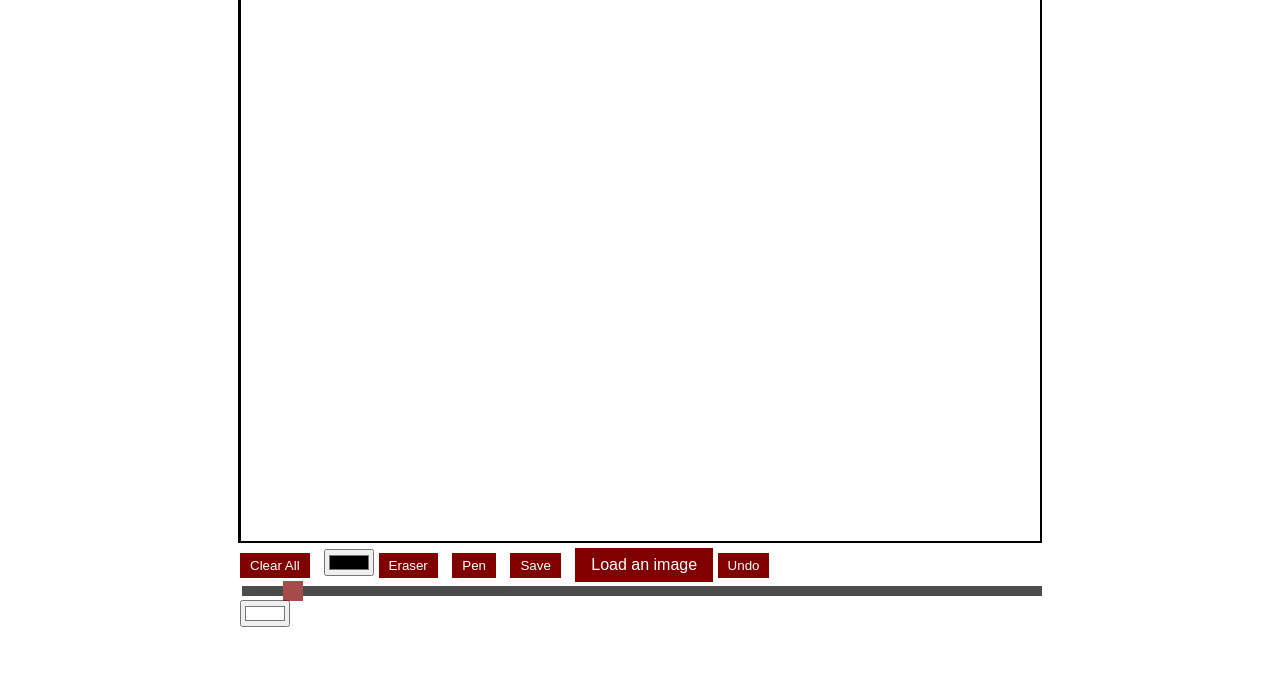
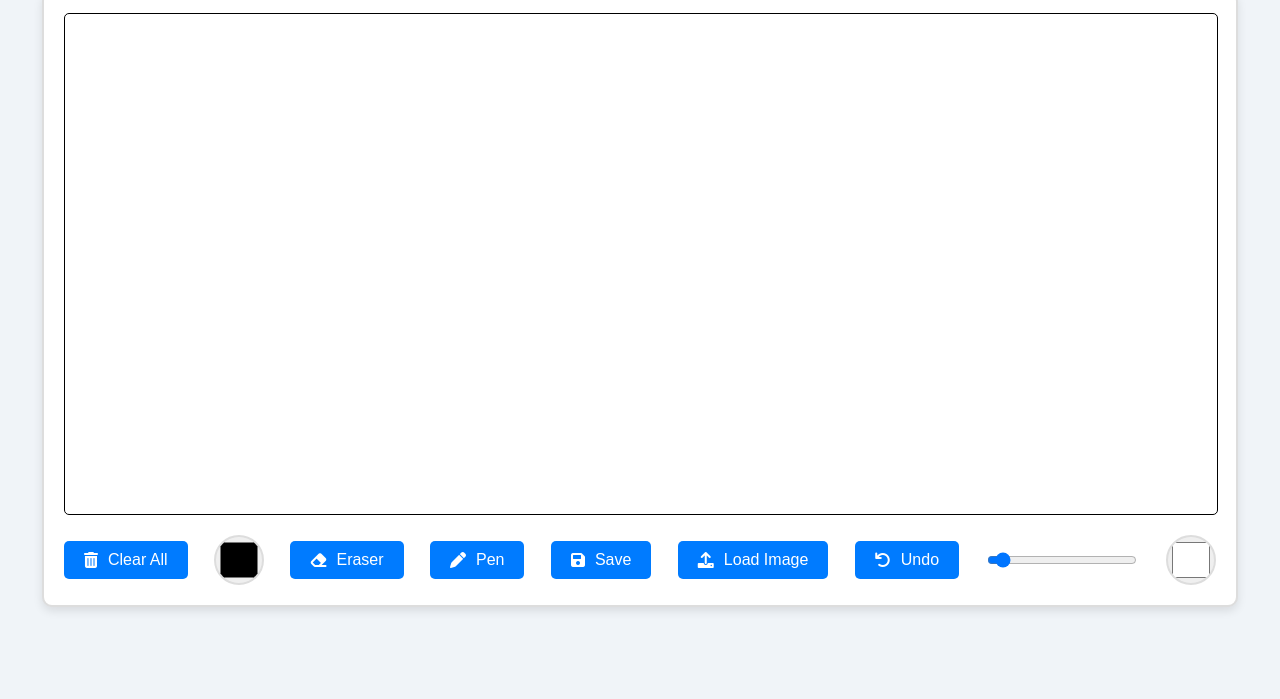
Before and after one commit to moayyadsaleh/virtual-board, a plain HTML site: page index.html in a window 1280 px wide. Shown: the part 101-800 px from the top of the page. Drawn offline with Linux system fonts and the light colour scheme.

Commit message:
Add the following

```diff
--- a/index.html
+++ b/index.html
@@ -4,86 +4,90 @@
     <meta charset="UTF-8" />
     <meta name="viewport" content="width=device-width, initial-scale=1.0" />
     <title>Virtual Board</title>
+    <link
+      rel="stylesheet"
+      href="https://cdnjs.cloudflare.com/ajax/libs/font-awesome/6.0.0-beta3/css/all.min.css"
+    />
     <link rel="stylesheet" href="styles.css" />
   </head>
   <body>
-    <div class="header">
-      <img
-        src="https://findvectorlogo.com/wp-content/uploads/2020/04/university-of-montana-vector-logo.png"
-        alt="University of Montana Logo"
-        class="logo-left"
-      />
-
-      <img
-        src="https://live.staticflickr.com/65535/51262624119_07fb913283_z.jpg"
-        alt="University Logo"
-        class="logo-right"
-      />
-    </div>
-    <div id="board">
+    <div id="board" class="board-container">
       <canvas id="canvas"></canvas>
+      <div class="controls">
         <button
           id="clearButton"
           class="btn"
           title="Clear All - Click to clear the canvas"
         >
-        Clear All
+          <i class="fas fa-trash-alt"></i> Clear All
         </button>
-      <input type="color" id="colorPicker" value="#000000" />
+        <input
+          type="color"
+          id="colorPicker"
+          class="color-picker"
+          value="#000000"
+          title="Choose Pen Color"
+        />
         <button
           id="eraserButton"
           class="btn"
           title="Eraser - Click to switch to eraser mode"
         >
-        Eraser
+          <i class="fas fa-eraser"></i> Eraser
         </button>
         <button
           id="penButton"
           class="btn"
           title="Pen - Click to switch to pen mode"
         >
-        Pen
+          <i class="fas fa-pen"></i> Pen
         </button>
         <button
           id="saveButton"
           class="btn"
           title="Save - Click to save the canvas as an image"
         >
-        Save
+          <i class="fas fa-save"></i> Save
         </button>
         <label
           id="fileLabel"
           for="fileInput"
+          class="btn file-label"
           title="Load Image - Click to load an image onto the canvas"
-        >Load an image</label
         >
+          <i class="fas fa-upload"></i> Load Image
+        </label>
         <input
           type="file"
           id="fileInput"
           accept="image/*"
-        title="Image Input - Choose an image to load onto the canvas"
+          class="hidden-input"
+          title="Choose an image to load onto the canvas"
         />
         <button
           id="undoButton"
           class="btn"
           title="Undo - Click to undo the last action"
         >
-        Undo
+          <i class="fas fa-undo"></i> Undo
         </button>
         <input
           type="range"
           id="penSizeRange"
+          class="range-input"
           min="1"
           max="20"
           value="2"
-        title="Pen Size Range - Adjust the size of your pen"
+          title="Adjust Pen Size"
         />
         <input
           type="color"
           id="backgroundColorPicker"
+          class="color-picker"
           value="#ffffff"
-        title="Background Color Picker - Choose the canvas background color"
+          title="Choose Canvas Background Color"
         />
+      </div>
     </div>
     <script src="app.js"></script>
   </body>
--- a/styles.css
+++ b/styles.css
@@ -1,122 +1,125 @@
 body {
   margin: 0;
-  padding: 0;
-  font-family: Arial, sans-serif;
+  font-family: "Arial", sans-serif;
+  display: flex;
+  justify-content: center;
+  align-items: center;
+  height: 100vh;
+  background: #f0f4f8;
 }
 
-.header p {
-  margin: 0;
-  font-size: 16px;
+.board-container {
+  width: 90%;
+  max-width: 1200px;
+  border: 2px solid #ddd;
+  border-radius: 10px;
+  background: #fff;
+  box-shadow: 0 4px 10px rgba(0, 0, 0, 0.1);
+  padding: 20px;
+  display: flex;
+  flex-direction: column;
+  gap: 20px;
 }
 
-.logo-left,
-.logo-right {
-  width: 100px;
-  height: auto;
-  position: absolute;
-  top: 10px;
+canvas {
+  width: 100%;
+  height: 500px;
+  border: 2px solid #ccc;
+  border-radius: 5px;
+  background: #ffffff;
+  cursor: crosshair;
 }
 
-.logo-left {
-  left: 10px;
-}
-
-.logo-right {
-  right: 10px;
-}
-
-#board {
-  width: 80%;
-  max-width: 800px;
-  height: 70vh;
-  border: 2px solid black;
-  position: relative;
-  margin: 0 auto;
-  margin-top: 10vh;
-}
-#board canvas {
-  cursor: crosshair;
-  display: block;
-  margin: 0 auto;
-  width: 100%;
-  height: 100%;
+.controls {
+  display: flex;
+  flex-wrap: wrap;
+  gap: 15px;
+  align-items: center;
+  justify-content: space-between;
 }
 
 .btn {
-  margin-top: 10px;
-  margin-right: 10px;
-  padding: 5px 10px;
-  background-color: maroon;
-  color: white;
+  background: #007bff;
+  color: #fff;
   border: none;
+  border-radius: 5px;
+  padding: 10px 20px;
+  font-size: 1rem;
+  display: flex;
+  align-items: center;
+  gap: 10px;
+  cursor: pointer;
+  transition: background 0.3s ease;
+}
+
+.btn:hover {
+  background: #0056b3;
+}
+
+.color-picker {
+  width: 50px;
+  height: 50px;
+  border: 2px solid #ddd;
+  border-radius: 50%;
   cursor: pointer;
 }
 
-.btn:hover {
-  background-color: black;
-}
-
-/* Style for file input */
-#fileInput {
-  opacity: 0;
-  width: 0.1px;
-  height: 0.1px;
-  position: absolute;
-  z-index: -1;
-}
-
-#fileLabel {
-  display: inline-block;
-  padding: 8px 16px;
-  background-color: maroon;
-  color: white;
-  border: none;
+.range-input {
+  width: 150px;
   cursor: pointer;
 }
 
-#fileLabel:hover {
-  background-color: black;
-}
-
-input[type="range"] {
-  -webkit-appearance: none;
-  width: 100%;
-  height: 10px;
-  background: #000;
-  outline: none;
-  opacity: 0.7;
-  -webkit-transition: 0.2s;
-  transition: opacity 0.2s;
-}
-
-input[type="range"]::-webkit-slider-thumb {
-  -webkit-appearance: none;
-  appearance: none;
-  width: 20px;
-  height: 20px;
-  background: #800000;
+.file-label {
   cursor: pointer;
 }
 
-input[type="range"]::-moz-range-thumb {
-  width: 20px;
-  height: 20px;
-  background: #800000;
-  cursor: pointer;
+.hidden-input {
+  display: none;
 }
 
-input[type="range"]::-webkit-slider-thumb:hover {
-  background: #8b0000;
+/* Media Query for Responsiveness */
+@media (max-width: 768px) {
+  .board-container {
+    padding: 10px;
+  }
+
+  canvas {
+    height: 300px;
+  }
+
+  .controls {
+    flex-direction: column;
+    gap: 10px;
+  }
+
+  .btn {
+    width: 100%;
+    font-size: 0.9rem;
+    justify-content: center;
+  }
+
+  .color-picker {
+    width: 40px;
+    height: 40px;
+  }
+
+  .range-input {
+    width: 100%;
+  }
 }
 
-input[type="range"]:hover {
-  opacity: 1;
-}
+@media (max-width: 480px) {
+  canvas {
+    height: 250px;
+  }
 
-/* Media Queries */
-@media only screen and (max-width: 768px) {
-  .logo-left,
-  .logo-right {
-    width: 80px;
+  .btn {
+    padding: 8px 15px;
+    font-size: 0.8rem;
+  }
+
+  .color-picker {
+    width: 35px;
+    height: 35px;
   }
 }
```
Lines whose indentation alone changed are shown as unchanged.
